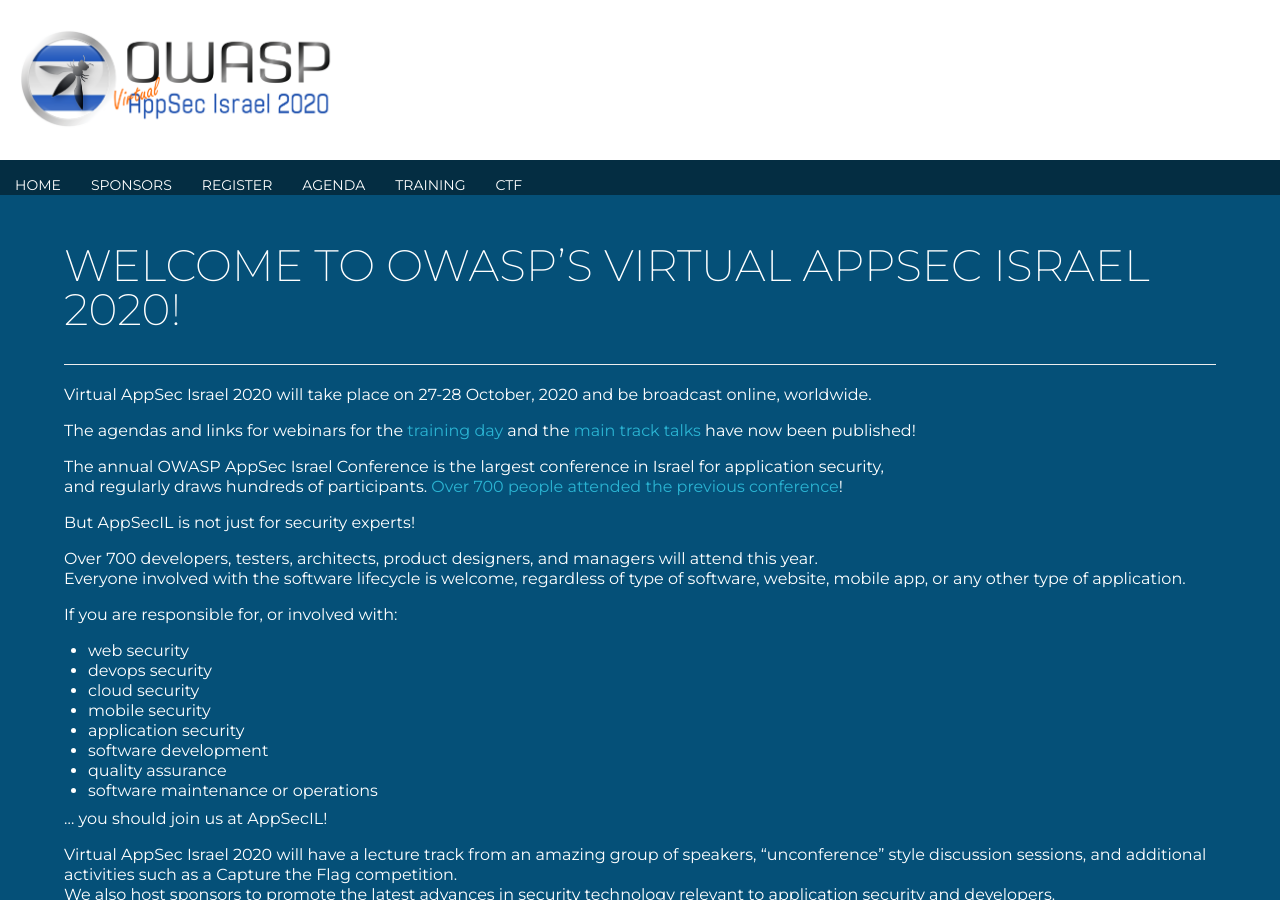
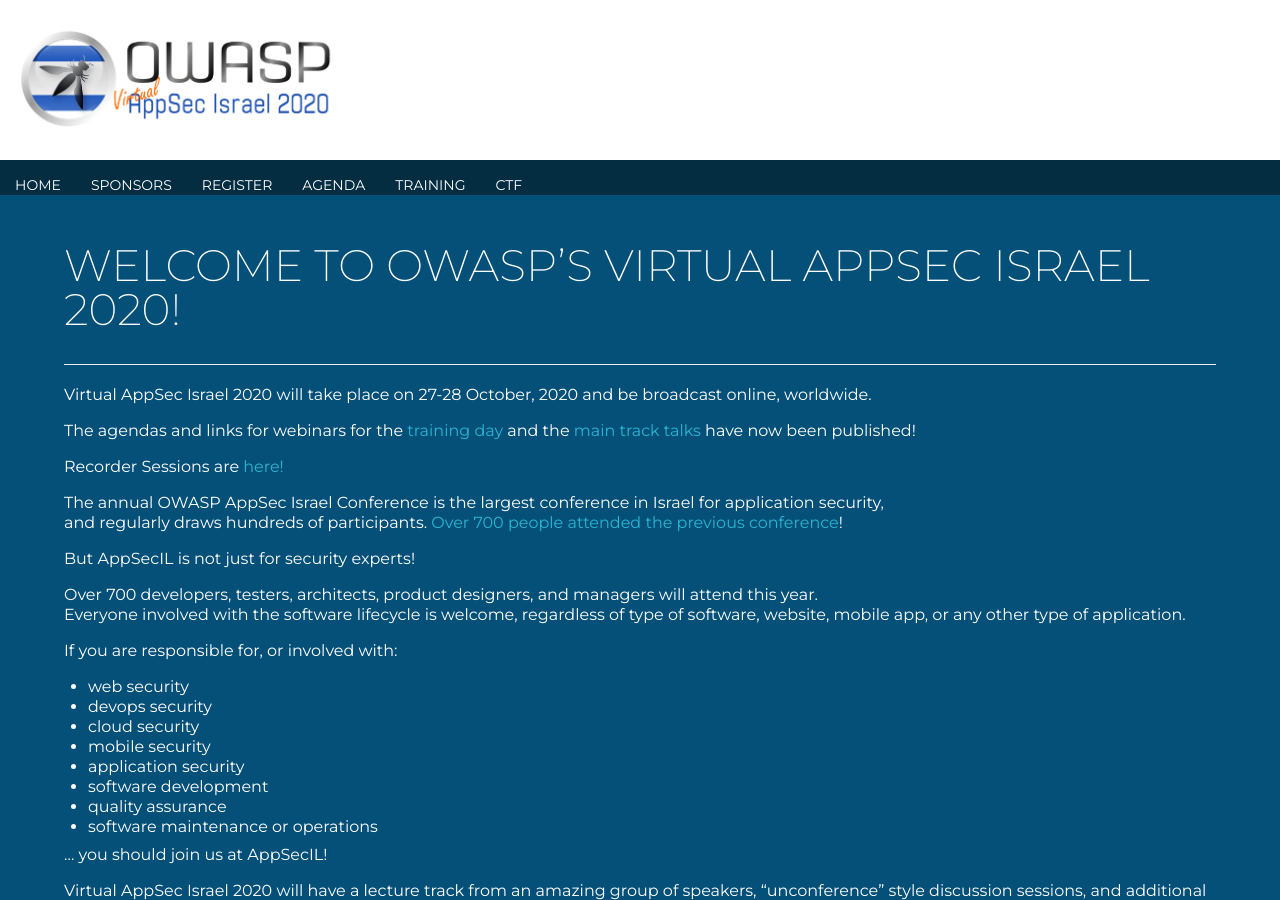
Before and after one commit to OWASP/www-event-appsecil-2023, a Jekyll site: the page built from index.md, in a window 1280 px wide and 900 px high. Built offline with Jekyll 4.4.1, drawn with Linux system fonts in a browser that asks for light colours; our own code applies the rules of GitHub Pages for plain Markdown files.

Commit message:
Update index.md

```diff
--- a/index.md
+++ b/index.md
@@ -9,6 +9,8 @@
 **{{ site.title }} will take place on {{ site.dates }} and be broadcast online, worldwide.**
 
 The agendas and **links for webinars** for the [training day](Training) and the [main track talks](Agenda) have now been published!
+
+Recorder Sessions are [here!](https://www.youtube.com/playlist?list=PLA4gj-PiNukcgk6vpXtfRXj4oq4uMAwEG)
 
 The annual OWASP AppSec Israel Conference is the largest conference in Israel for application security,
 and regularly draws hundreds of participants. [Over 700 people attended the previous conference](https://2018.appsecil.org)!
```
